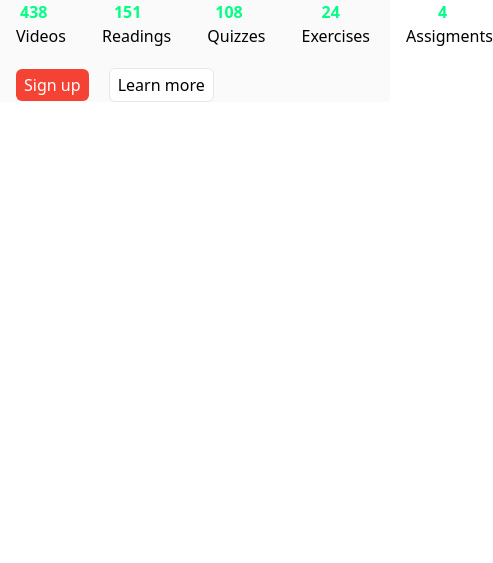
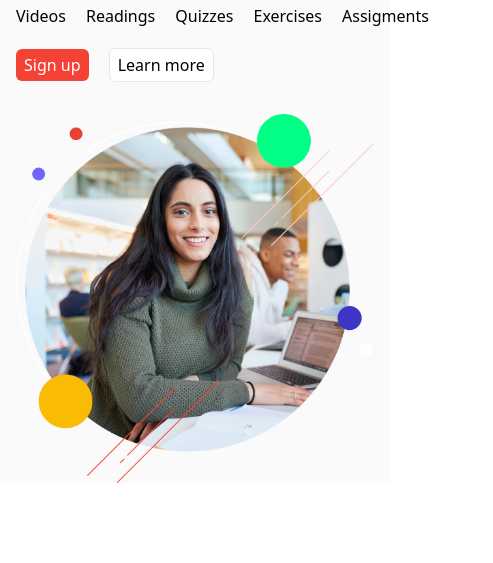
Before and after one commit to marufahmed347/Tailwind-CSS-Assignment-1, a website built with Vite: page index.html in a window 390 px wide. Shown: the part 281-844 px from the top of the page, 493 px wide, since content can reach past the window. Built offline with nearby package versions, Linux system fonts and the light colour scheme.

Commit message:
hero done

```diff
--- a/index.html
+++ b/index.html
@@ -40,7 +40,7 @@
 
     <!--hero section-->
 
-    <section class="container grid grid-cols-12 mx-auto mb-8 gap-8 md:px-0 px-4 pt-10 bg-[#FAFAFA]">
+    <section class="container grid grid-cols-12 mx-auto mb-8 gap-8 md:px-0 px-4 pt-5 bg-[#FAFAFA]">
 
         <section class="md:col-span-6 col-span-12 md:ml-8">
 
@@ -50,7 +50,7 @@
 
             <p class="text-xs md:text-xl text-[#072125] mb-2 md:mb-10">This is your path to a career in IT. In this program, you’ll learn in-demand skills with no degree or experience required. </p>
 
-            <div class="flex items-center gap-9 md:gap-10 mb-5 md:mb-10">
+            <div class="flex items-center gap-5 md:gap-10 mb-5 md:mb-10">
                 <div>
                     <span class="text-[#00FF84] font-bold pl-1 md:text-xl">438</span> <br>
                     Videos
@@ -80,6 +80,10 @@
 
         </section>
 
+        <section class="md:col-span-6 col-span-12 md:ml-8">
+            <img class="w-fit md:mt-12" src="img/Group 1964.png" alt="">
+        </section>
+
     </section>
 
 </body>
```
Also changed, not shown: img/Group 1964.png (added).
